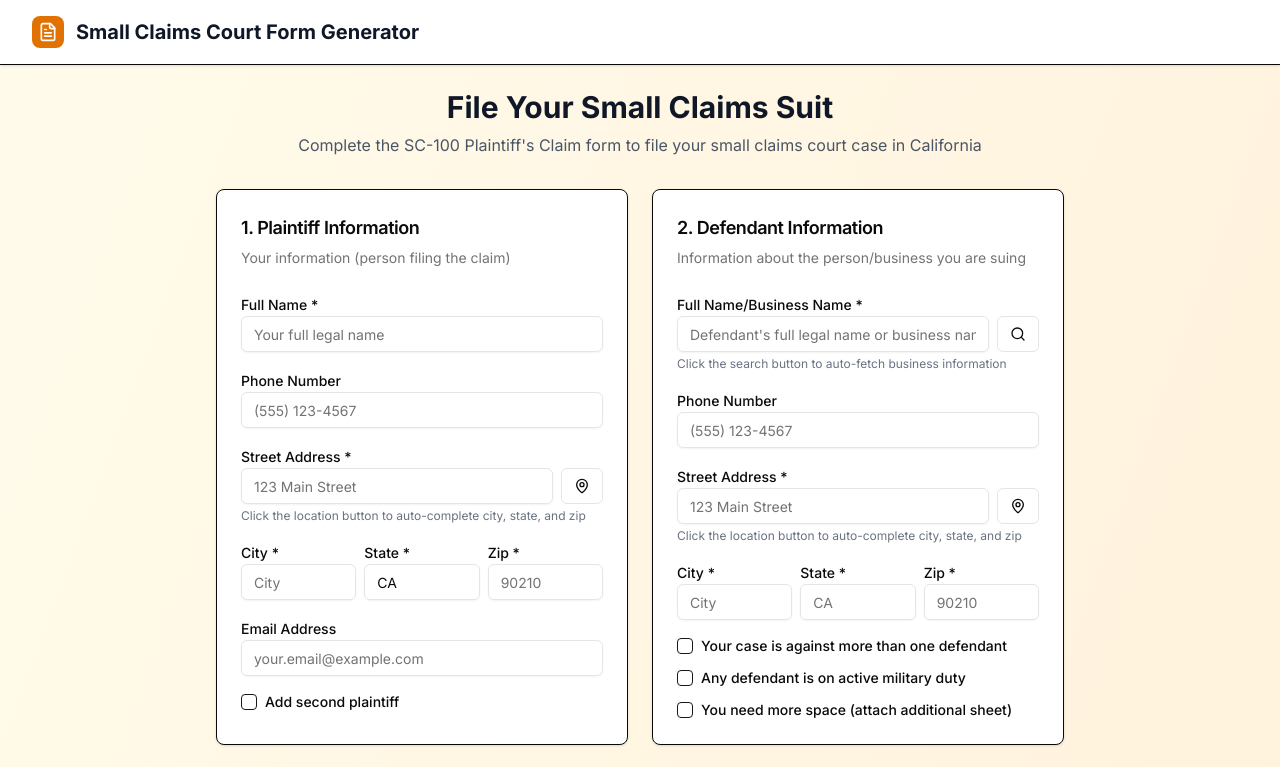
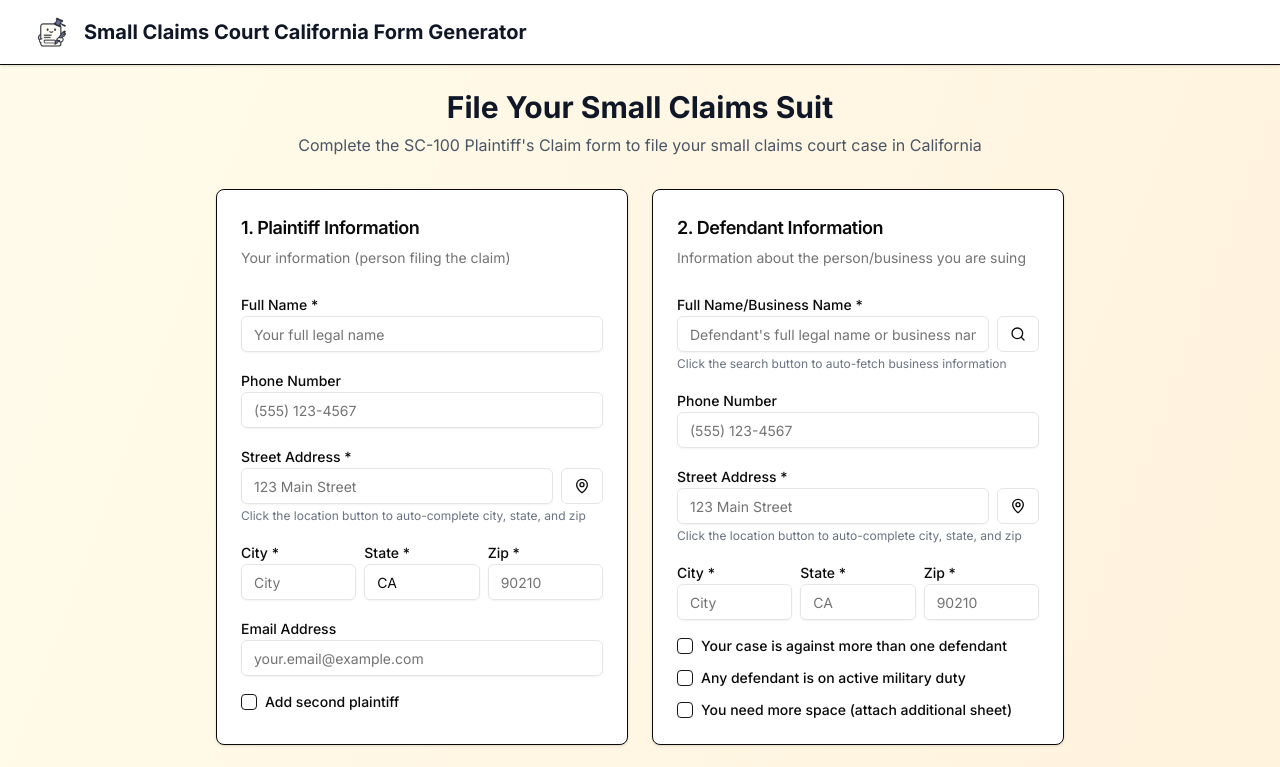
Before and after one commit to tonywangs/cognition-hackathon, a Next.js app in the folder claim-filer/: page / in a window 1280 px wide. Shown: the top 767 px of the page. Built offline with nearby package versions, Linux system fonts and the light colour scheme.

Commit message:
Little guy and UI fix

```diff
--- a/claim-filer/src/app/page.tsx
+++ b/claim-filer/src/app/page.tsx
@@ -3,6 +3,7 @@
 import type React from "react"
 
 import { useState } from "react"
+import Image from "next/image"
 import { Button } from "@/components/ui/button"
 import { Input } from "@/components/ui/input"
 import { Label } from "@/components/ui/label"
@@ -970,10 +971,14 @@ export default function PDFFormGenerator() {
         <div className="max-w-7xl mx-auto px-4 sm:px-6 lg:px-8">
           <div className="flex justify-between items-center h-16">
             <div className="flex items-center space-x-3">
-              <div className="w-8 h-8 bg-amber-600 rounded-lg flex items-center justify-center">
-                <FileText className="w-5 h-5 text-white" />
-              </div>
-              <h1 className="text-xl font-bold text-gray-900">Small Claims Court Form Generator</h1>
+              <Image
+                src="/cuteLawLogo.png"
+                alt="Law Logo"
+                width={40}
+                height={40}
+                className="rounded-lg"
+              />
+              <h1 className="text-xl font-bold text-gray-900">Small Claims Court California Form Generator</h1>
             </div>
           </div>
         </div>
```
Also changed, not shown: claim-filer/public/cuteLawLogo.png (added).
